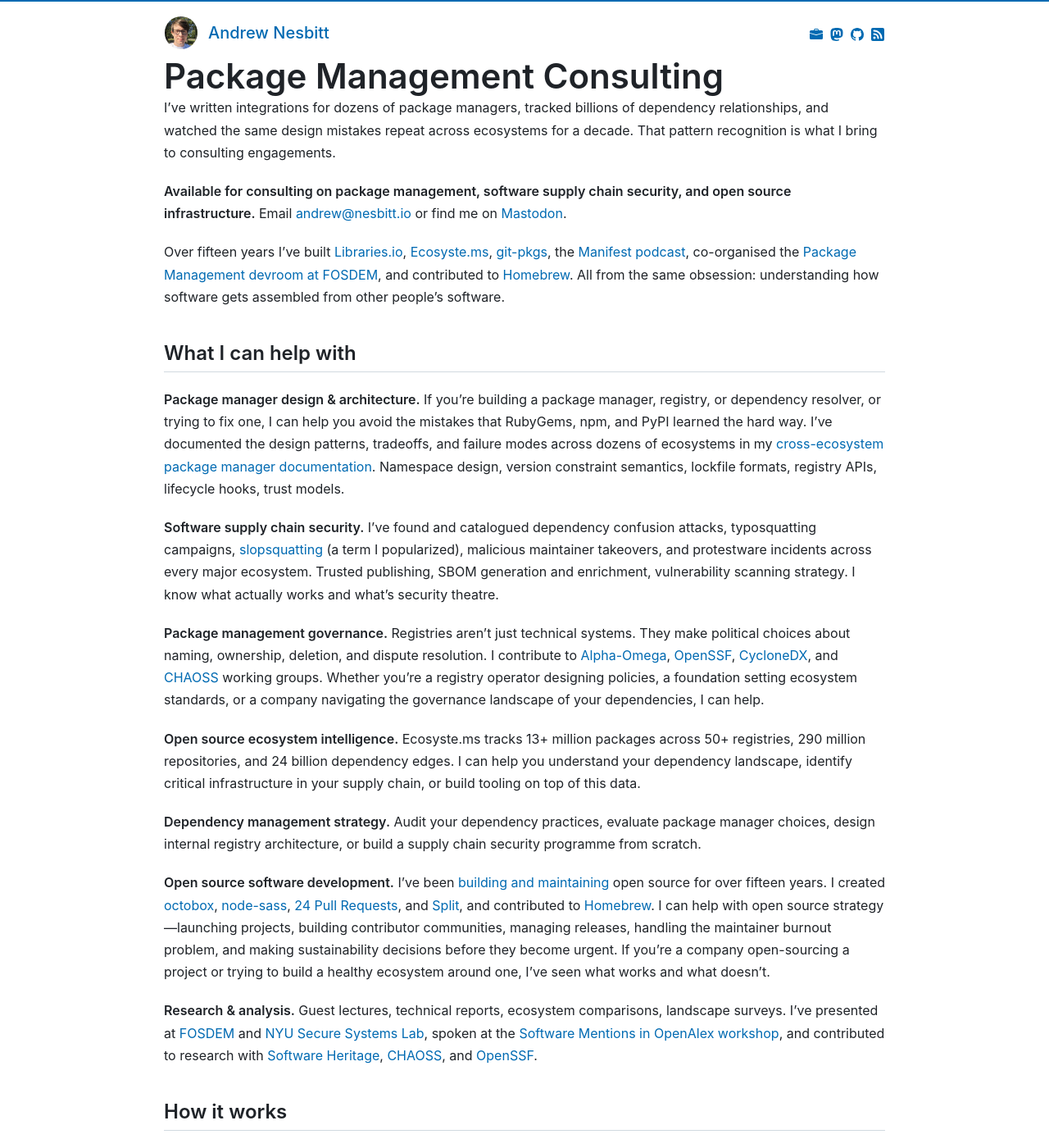
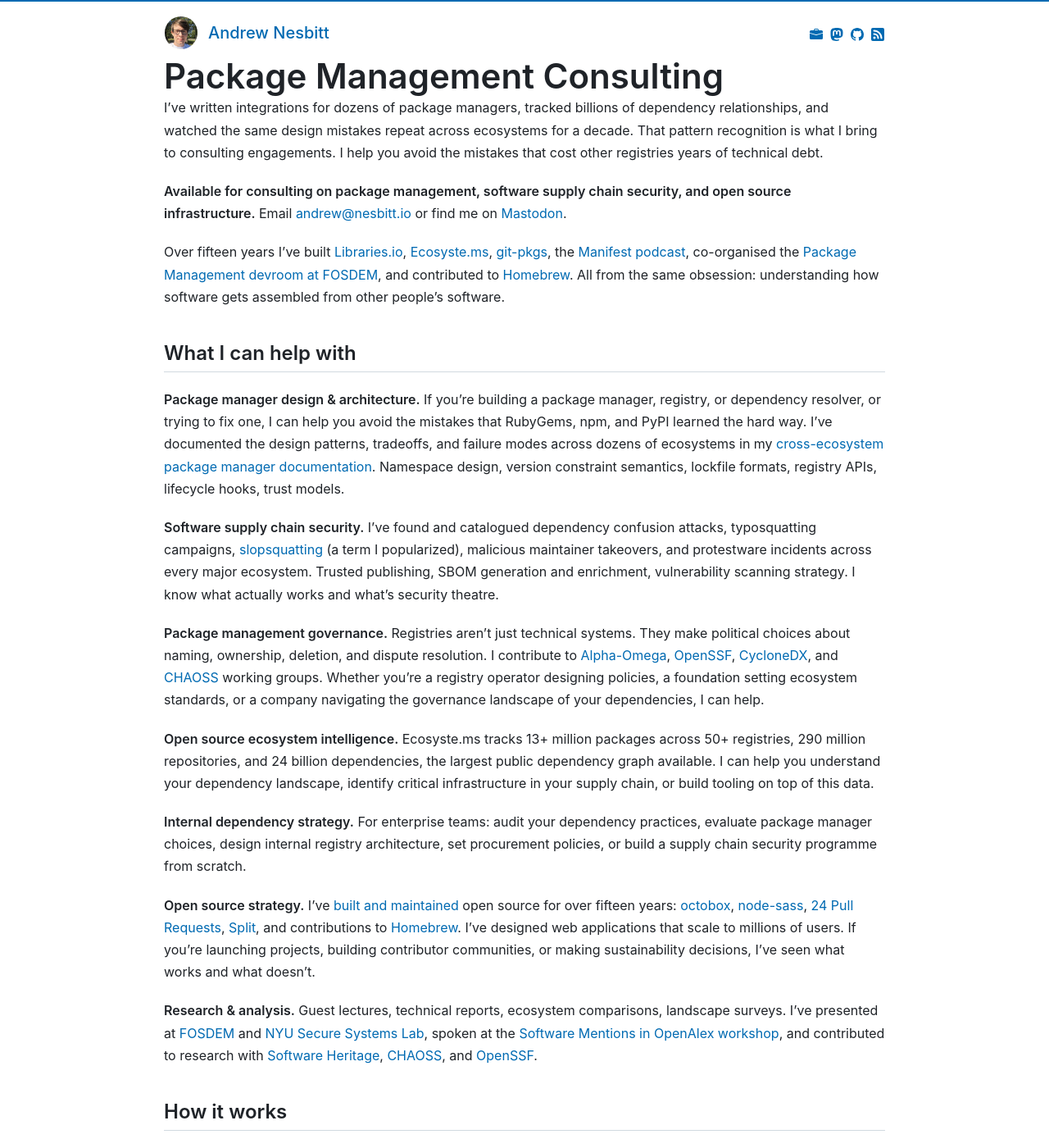
Before and after one commit to andrew/nesbitt.io, a Jekyll site: the page built from consulting.md, in a window 1280 px wide and 1400 px high. Shown: the whole window at 82% size. Built offline with Jekyll 4.4.1, drawn with Linux system fonts in a browser that asks for light colours.

Commit message:
Updates to consulting page

```diff
--- a/_data/stats.json
+++ b/_data/stats.json
@@ -1,5 +1,5 @@
 {
-  "generated_at": "2026-02-03T16:21:26Z",
+  "generated_at": "2026-02-03T16:26:16Z",
   "total_posts": 66,
   "total_words": 87786,
   "reading_minutes": 439,
--- a/consulting.md
+++ b/consulting.md
@@ -4,7 +4,7 @@
 permalink: /consulting/
 ---
 
-I've written integrations for dozens of package managers, tracked billions of dependency relationships, and watched the same design mistakes repeat across ecosystems for a decade. That pattern recognition is what I bring to consulting engagements.
+I've written integrations for dozens of package managers, tracked billions of dependency relationships, and watched the same design mistakes repeat across ecosystems for a decade. That pattern recognition is what I bring to consulting engagements. I help you avoid the mistakes that cost other registries years of technical debt.
 
 **Available for consulting on package management, software supply chain security, and open source infrastructure.** Email [andrew@nesbitt.io](mailto:andrew@nesbitt.io) or find me on [Mastodon](https://mastodon.social/@andrewnez).
 
@@ -18,11 +18,11 @@
 
 **Package management governance.** Registries aren't just technical systems. They make political choices about naming, ownership, deletion, and dispute resolution. I contribute to [Alpha-Omega](https://openssf.org/community/alpha-omega/), [OpenSSF](https://openssf.org/), [CycloneDX](https://cyclonedx.org/), and [CHAOSS](https://chaoss.community/) working groups. Whether you're a registry operator designing policies, a foundation setting ecosystem standards, or a company navigating the governance landscape of your dependencies, I can help.
 
-**Open source ecosystem intelligence.** Ecosyste.ms tracks 13+ million packages across 50+ registries, 290 million repositories, and 24 billion dependency edges. I can help you understand your dependency landscape, identify critical infrastructure in your supply chain, or build tooling on top of this data.
+**Open source ecosystem intelligence.** Ecosyste.ms tracks 13+ million packages across 50+ registries, 290 million repositories, and 24 billion dependencies, the largest public dependency graph available. I can help you understand your dependency landscape, identify critical infrastructure in your supply chain, or build tooling on top of this data.
 
-**Dependency management strategy.** Audit your dependency practices, evaluate package manager choices, design internal registry architecture, or build a supply chain security programme from scratch.
+**Internal dependency strategy.** For enterprise teams: audit your dependency practices, evaluate package manager choices, design internal registry architecture, set procurement policies, or build a supply chain security programme from scratch.
 
-**Open source software development.** I've been [building and maintaining](https://github.com/andrew) open source for over fifteen years. I created [octobox](https://octobox.io), [node-sass](https://github.com/sass/node-sass), [24 Pull Requests](https://24pullrequests.com), and [Split](https://github.com/splitrb/split), and contributed to [Homebrew](https://brew.sh). I can help with open source strategy—launching projects, building contributor communities, managing releases, handling the maintainer burnout problem, and making sustainability decisions before they become urgent. If you're a company open-sourcing a project or trying to build a healthy ecosystem around one, I've seen what works and what doesn't.
+**Open source strategy.** I've [built and maintained](https://github.com/andrew) open source for over fifteen years: [octobox](https://octobox.io), [node-sass](https://github.com/sass/node-sass), [24 Pull Requests](https://24pullrequests.com), [Split](https://github.com/splitrb/split), and contributions to [Homebrew](https://brew.sh). I've designed web applications that scale to millions of users. If you're launching projects, building contributor communities, or making sustainability decisions, I've seen what works and what doesn't.
 
 **Research & analysis.** Guest lectures, technical reports, ecosystem comparisons, landscape surveys. I've presented at [FOSDEM](https://fosdem.org) and [NYU Secure Systems Lab](https://ssl.engineering.nyu.edu/), spoken at the [Software Mentions in OpenAlex workshop](https://nesbitt.io/posts/), and contributed to research with [Software Heritage](https://www.softwareheritage.org/), [CHAOSS](https://chaoss.community/), and [OpenSSF](https://openssf.org/).
 
```
